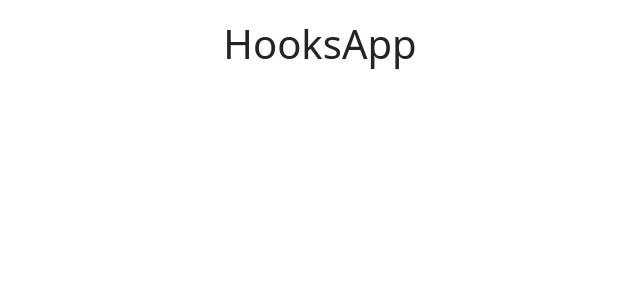
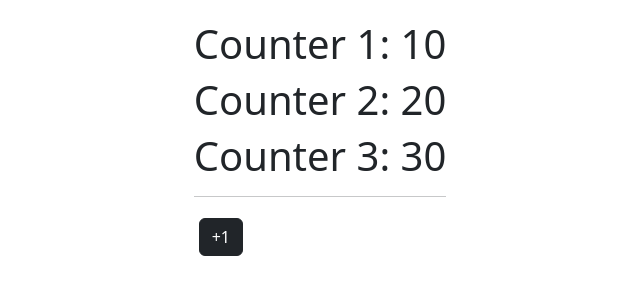
Before and after one commit to jeremyandes/react-cero-a-experto, a React (Vite) app in the folder apps/05-hooks-app/: page / in a window 1280 px wide. Shown: the top 300 px of the page, without its empty margins (320-960 px from the left). Built offline with nearby package versions, Linux system fonts and the light colour scheme.

Commit message:
115. useState

```diff
--- /dev/null
+++ b/apps/05-hooks-app/src/01-useState/CounterApp.jsx
@@ -0,0 +1,27 @@
+import { useState } from "react"
+
+export const CounterApp = () => {
+    const [counters, setCounter] = useState({
+        counter1: 10,
+        counter2: 20,
+        counter3: 30,
+    });
+
+    const { counter1, counter2, counter3 } = counters;
+
+    return (
+        <>
+            <h1>Counter 1: {counter1}</h1>
+            <h1>Counter 2: {counter2}</h1>
+            <h1>Counter 3: {counter3}</h1>
+            <hr />
+
+            <button
+                className="btn btn-dark"
+                onClick={() => setCounter({
+                    ...counters,
+                    counter1: counter1 + 1,
+                })}>+1</button>
+        </>
+    )
+}
--- a/apps/05-hooks-app/src/main.jsx
+++ b/apps/05-hooks-app/src/main.jsx
@@ -1,10 +1,12 @@
 import React from 'react'
 import ReactDOM from 'react-dom/client'
+import { CounterApp } from './01-useState/CounterApp'
 import { HooksApp } from './HooksApp'
 import './index.css'
 
 ReactDOM.createRoot(document.getElementById('root')).render(
   <React.StrictMode>
-    <HooksApp />
+    {/* <HooksApp /> */}
+    <CounterApp />
   </React.StrictMode>
 )
```
